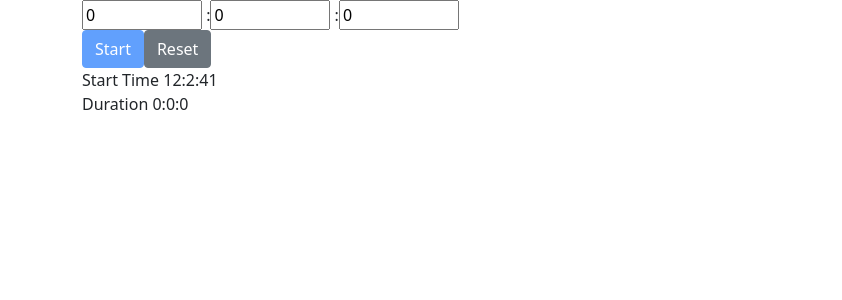
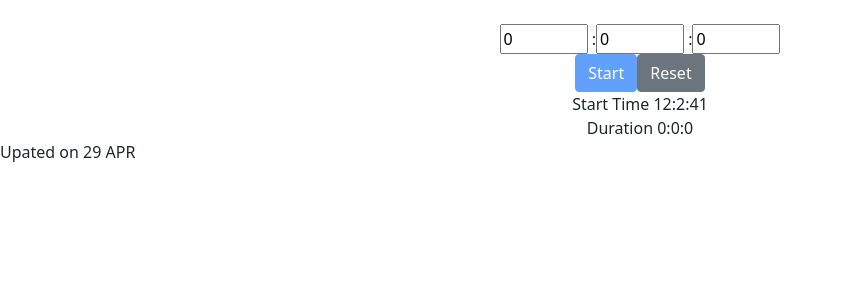
Before and after one commit to paragpkulkarni/timer-pwa, an Angular app: page / in a window 1280 px wide. Shown: the top 300 px of the page, without its empty margins (0-842 px from the left). Built offline with nearby package versions, Linux system fonts and the light colour scheme.

Commit message:
minor improvements

```diff
--- a/src/app/app.component.html
+++ b/src/app/app.component.html
@@ -1,20 +1,51 @@
 <div class="container">
   <div class="row">
+    <div class="col-md-3">
+      <br />
+    </div>
+    <div class="col-md-6">
+      <br />
+    </div>
+    <div class="col-md-3">
+      <br />
+    </div>
+  </div>
+  <div class="row">
+    <div class="col-md-3">
 
-    <div class="col-md-8" role="main">
+    </div>
+    <div class="col-md-6  text-center">
+      <input type="number" min="0" max="24" [(ngModel)]="hour">
+      :<input type="number" min="0" max="60" [(ngModel)]="minute">
+      :<input type="number" min="0" max="60" [(ngModel)]="second">
+    </div>
+    <div class="col-md-3">
 
-      <div class="col">
-        <input type="number" min="0" max="24" style="width: 120px;" [(ngModel)]="hour">
-        :<input type="number" min="0" max="60" style="width: 120px;" [(ngModel)]="minute">
-        :<input type="number" min="0" max="60" style="width: 120px;" [(ngModel)]="second">
     </div>
-      <div>
+
+  </div>
+  <div class="row">
+    <div class="col-md-3">
+
+    </div>
+    <div class="col-md-6  text-center">
       <input type="reset" value="Start"
         [disabled]="timerInProgress || (this.hour == 0 && this.minute ==0 && this.second ==0)" class="btn btn-primary"
         (click)="startTimer();" />
       <input type="button" value="Reset" class="btn btn-secondary" (click)="resetForm();" />
     </div>
+    <div class="col-md-3">
 
+    </div>
+
+  </div>
+  <div class="row">
+
+    <div class="col-md-3">
+
+    </div>
+
+    <div class="col-md-6  text-center">
       <div>
         <span *ngIf="timerFinished">Timer is finished</span>
       </div>
@@ -31,6 +62,10 @@
           {{this.endTime.getHours()}}:{{this.endTime.getMinutes()}}:{{this.endTime.getSeconds()}}</span>
       </div>
     </div>
+    <div class="col-md-3">
+
+    </div>
+  </div>
   <router-outlet></router-outlet>
 </div>
-</div>
+Upated on 29 APR
--- a/src/app/app.component.ts
+++ b/src/app/app.component.ts
@@ -42,6 +42,22 @@ export class AppComponent {
     this.timerFinished = false;
     if (totalTime > 0) {
       this.timerId = window.setInterval(() => {
+        // totalTime = totalTime - 1000;
+        // if (totalTime == 1000) {
+        //   this.resetForm();
+        //   this.endTime = new Date();
+        //   this.timerFinished = true;
+        //   this.playAudio();
+        // }
+        // else {
+        //   this.CountDownLogic();
+        // }
+        this.TimerLogic(totalTime);
+      }, 1000);
+    }
+  }
+
+  public TimerLogic(totalTime: number) {
     totalTime = totalTime - 1000;
     if (totalTime == 1000) {
       this.resetForm();
@@ -51,8 +67,6 @@ export class AppComponent {
     }
     else {
       this.CountDownLogic();
-        }
-      }, 1000);
     }
   }
 
```
Lines whose indentation alone changed are shown as unchanged.
